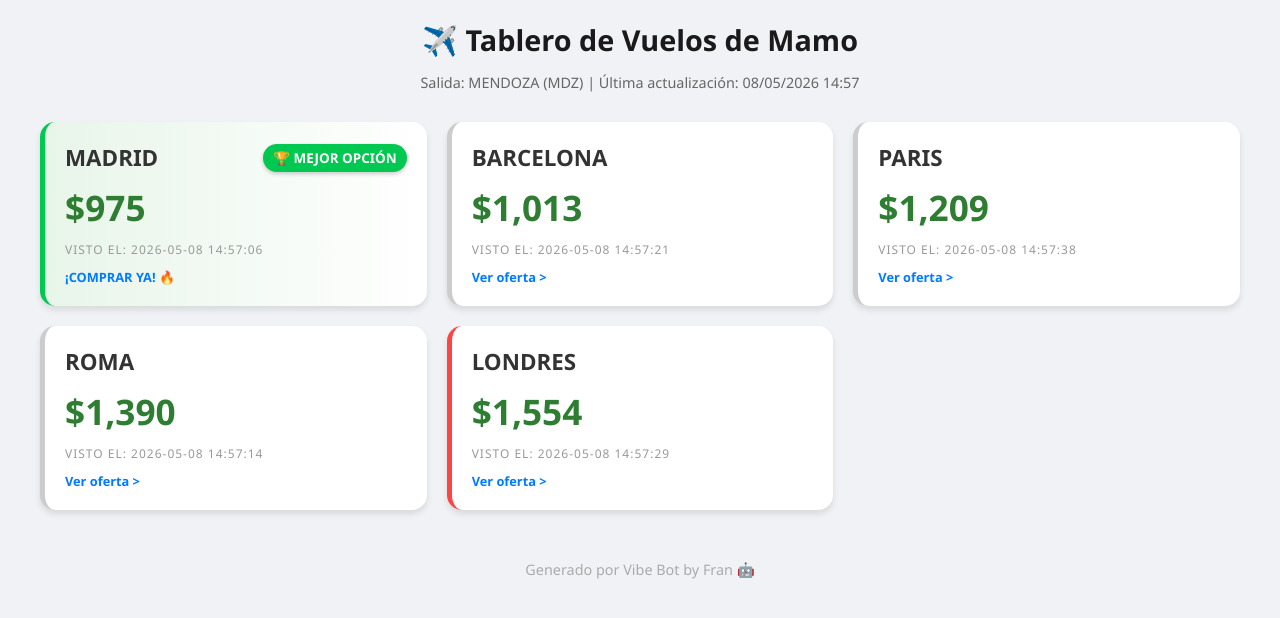
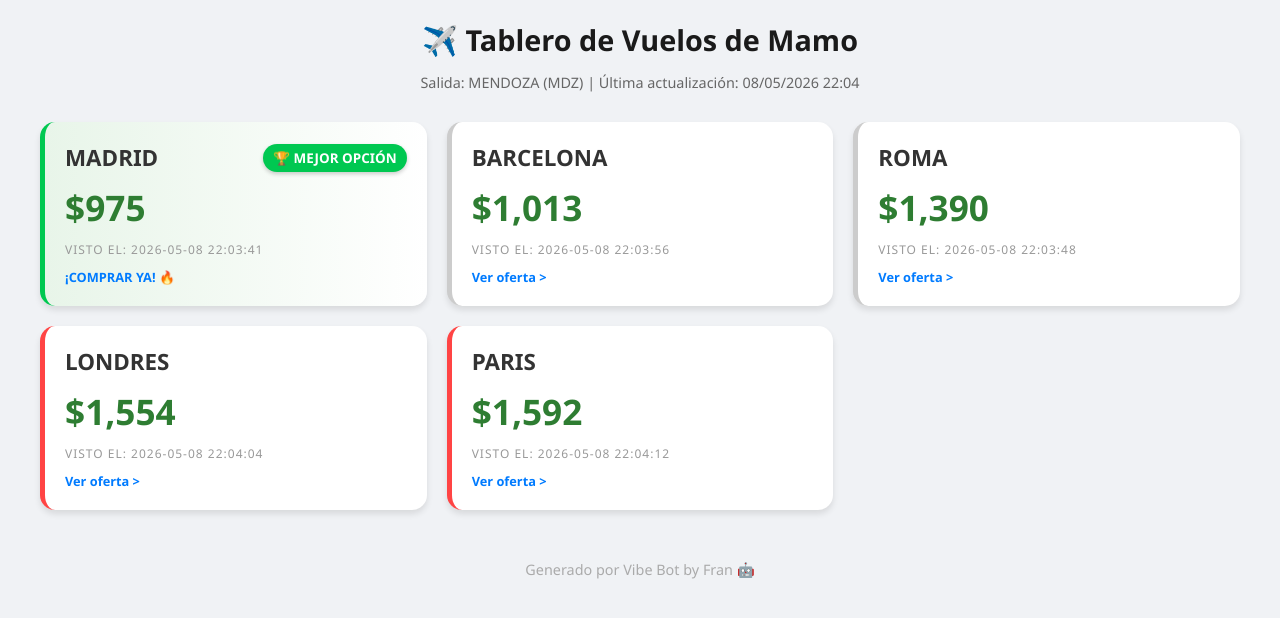
Before and after one commit to franciscolaria-commits/vibe-travel-bot, a plain HTML site: page index.html in a window 1280 px wide. Drawn offline with Linux system fonts and the light colour scheme.

Commit message:
deploy: 86872cc3f2a080860c89286d488f3e7b843e53a5

```diff
--- a/index.html
+++ b/index.html
@@ -65,7 +65,7 @@
     <body>
         <div class="header">
             <h1>✈️ Tablero de Vuelos de Mamo</h1>
-            <p>Salida: MENDOZA (MDZ) | Última actualización: 08/05/2026 14:57</p>
+            <p>Salida: MENDOZA (MDZ) | Última actualización: 08/05/2026 22:04</p>
         </div>
 
         <div class="container">
@@ -74,7 +74,7 @@
             <div class="card winner">
                 <div class="destination">MADRID <span class="badge badge-win">🏆 MEJOR OPCIÓN</span></div>
                 <div class="price">$975</div>
-                <div class="date">Visto el: 2026-05-08 14:57:06</div>
+                <div class="date">Visto el: 2026-05-08 22:03:41</div>
                 <span class="cta">¡COMPRAR YA! 🔥</span>
             </div>
         </a>
@@ -83,16 +83,7 @@
             <div class="card normal">
                 <div class="destination">BARCELONA </div>
                 <div class="price">$1,013</div>
-                <div class="date">Visto el: 2026-05-08 14:57:21</div>
-                <span class="cta">Ver oferta ></span>
-            </div>
-        </a>
-
-        <a href="https://www.turismocity.com.ar/vuelos-baratos-a-PAR-Paris_Francia?currency=USD&flexDates=true&from=MDZ" target="_blank">
-            <div class="card normal">
-                <div class="destination">PARIS </div>
-                <div class="price">$1,209</div>
-                <div class="date">Visto el: 2026-05-08 14:57:38</div>
+                <div class="date">Visto el: 2026-05-08 22:03:56</div>
                 <span class="cta">Ver oferta ></span>
             </div>
         </a>
@@ -101,7 +92,7 @@
             <div class="card normal">
                 <div class="destination">ROMA </div>
                 <div class="price">$1,390</div>
-                <div class="date">Visto el: 2026-05-08 14:57:14</div>
+                <div class="date">Visto el: 2026-05-08 22:03:48</div>
                 <span class="cta">Ver oferta ></span>
             </div>
         </a>
@@ -110,7 +101,16 @@
             <div class="card expensive">
                 <div class="destination">LONDRES </div>
                 <div class="price">$1,554</div>
-                <div class="date">Visto el: 2026-05-08 14:57:29</div>
+                <div class="date">Visto el: 2026-05-08 22:04:04</div>
+                <span class="cta">Ver oferta ></span>
+            </div>
+        </a>
+
+        <a href="https://www.turismocity.com.ar/vuelos-baratos-a-PAR-Paris_Francia?currency=USD&flexDates=true&from=MDZ" target="_blank">
+            <div class="card expensive">
+                <div class="destination">PARIS </div>
+                <div class="price">$1,592</div>
+                <div class="date">Visto el: 2026-05-08 22:04:12</div>
                 <span class="cta">Ver oferta ></span>
             </div>
         </a>
```
